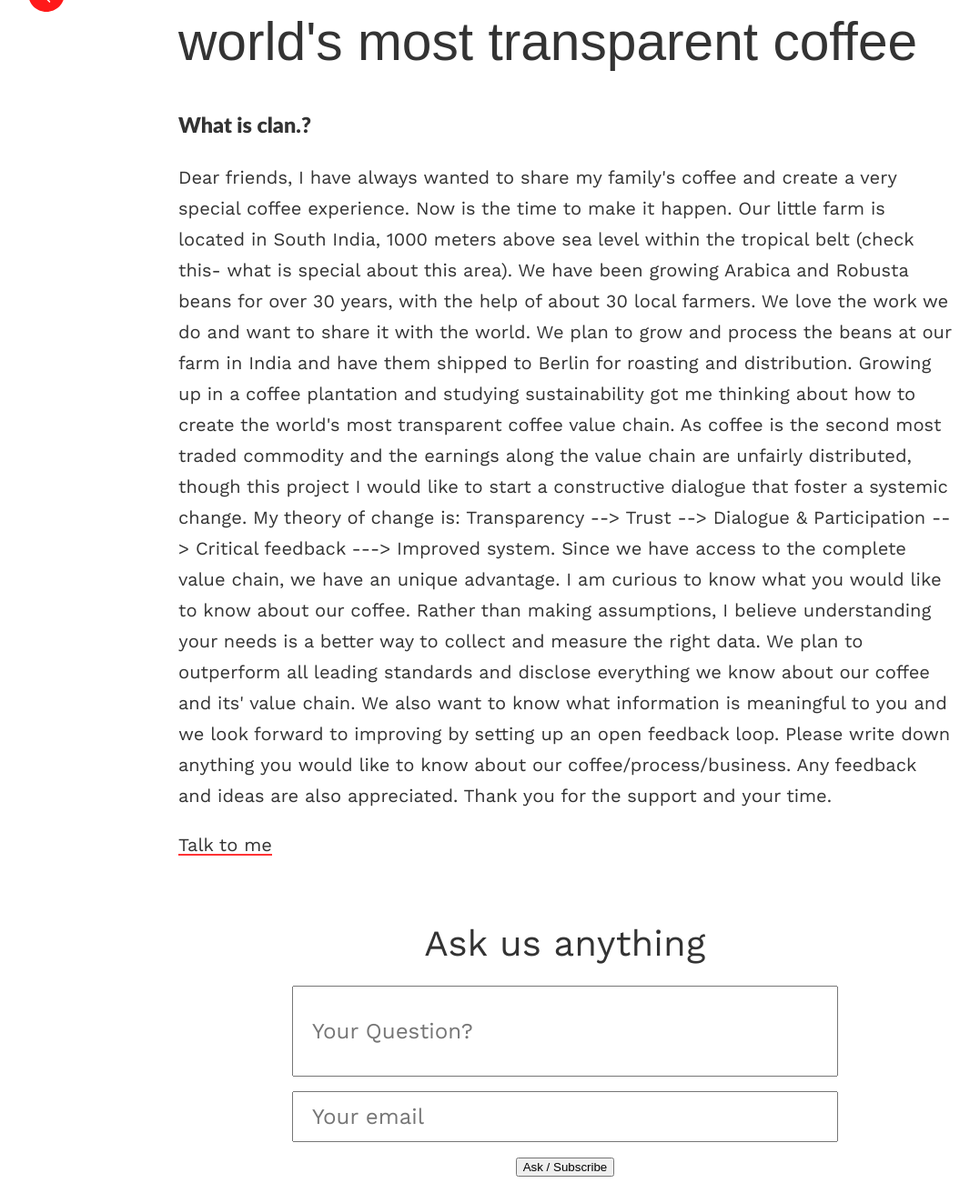
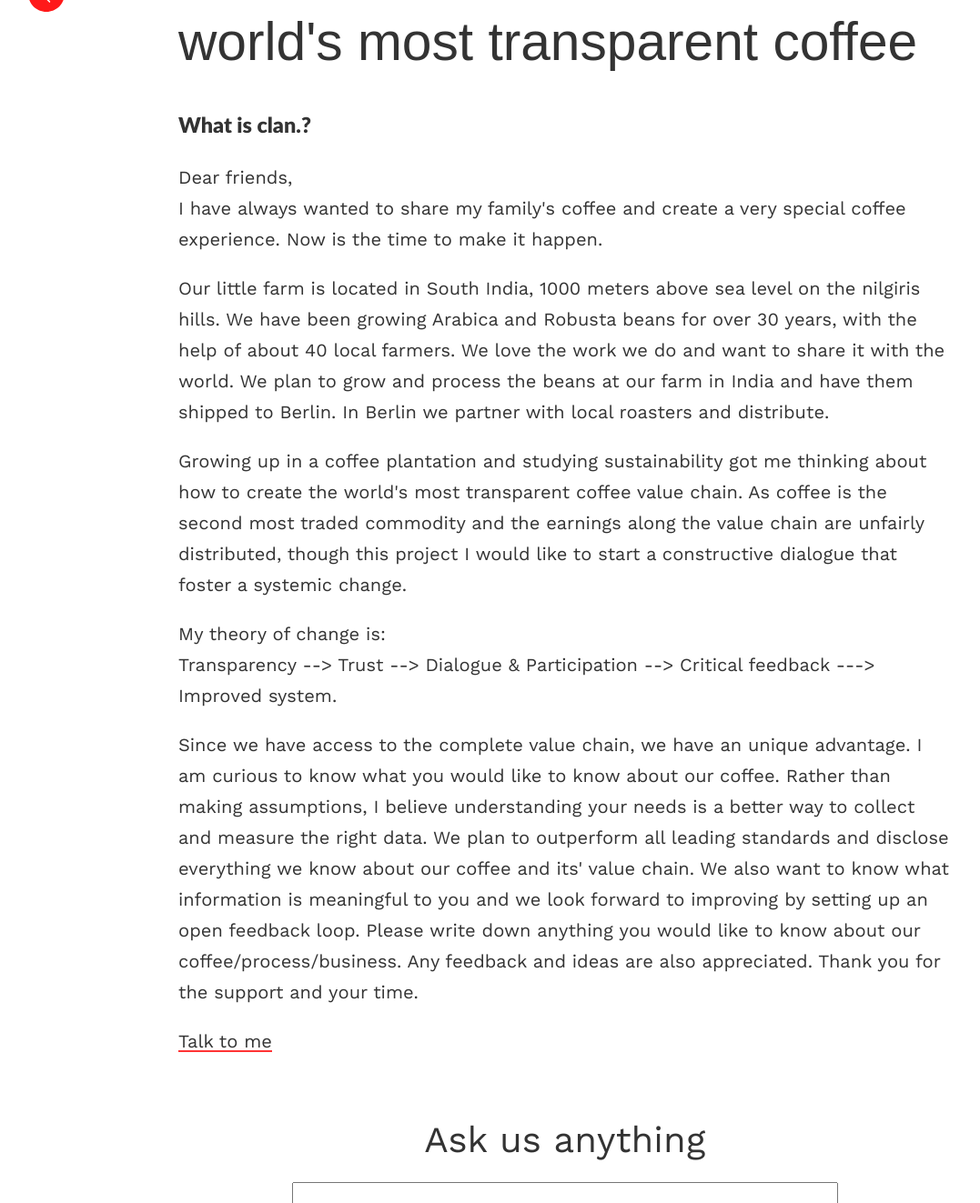
Before and after one commit to devpramoth/lucidbeans, a Jekyll site: the page built from index.html, in a window 1280 px wide and 1400 px high, scrolled down 317 px, cut to the strip 77-1400 px from the top of the window. Shown: the whole strip at 91% size, without its empty margins (19-1096 px from the left). Built offline with Jekyll 4.4.1, drawn with Linux system fonts in a browser that asks for light colours.

Commit message:
Update index.html

```diff
--- a/index.html
+++ b/index.html
@@ -7,25 +7,15 @@ layout: default
 
 <h3 id="whatisclan">What is clan.?</h3>
 
-<p>Dear friends, I have always wanted to share my family's coffee and create a very special coffee experience. Now is the time to make it happen.
+<p>Dear friends, </br>
+ I have always wanted to share my family's coffee and create a very special coffee experience. Now is the time to make it happen.
+ <p>Our little farm is located in South India, 1000 meters above sea level on the nilgiris hills. We have been growing Arabica and Robusta beans for over 30 years, with the help of about 40 local farmers. We love the work we do and want to share it with the world. We plan to grow and process the beans at our farm in India and have them shipped to Berlin. In Berlin we partner with local roasters and distribute. </p>
+ <p>Growing up in a coffee plantation and studying sustainability got me thinking about how to create the world's most transparent coffee value chain. As coffee is the second most traded commodity and the earnings along the value chain are unfairly distributed,  though this project I would like to start a constructive dialogue that foster a systemic change. </p>
 
+My theory of change is:</br>
+    Transparency --> Trust --> Dialogue & Participation --> Critical feedback ---> Improved system.
 
-
-    Our little farm is located in South India, 1000 meters above sea level within the tropical belt (check this- what is special about this area). We have been growing Arabica and Robusta beans for over 30 years, with the help of about 30 local farmers. We love the work we do and want to share it with the world. We plan to grow and process the beans at our farm in India and have them shipped to Berlin for roasting and distribution.
-
-
-
-    Growing up in a coffee plantation and studying sustainability got me thinking about how to create the world's most transparent coffee value chain. As coffee is the second most traded commodity and the earnings along the value chain are unfairly distributed,  though this project I would like to start a constructive dialogue that foster a systemic change.
-
-
-
-    My theory of change is: Transparency --> Trust --> Dialogue & Participation --> Critical feedback ---> Improved system.
-
-
-
-    Since we have access to the complete value chain, we have an unique advantage. I am curious to know what you would like to know about our coffee. Rather than making assumptions, I believe understanding your needs is a better way to collect and measure the right data. We plan to outperform all leading standards and disclose everything we know about our coffee and its' value chain. We also want to know what information is meaningful to you and we look forward to improving by setting up an open feedback loop. Please write down anything you would like to know about our coffee/process/business. Any feedback and ideas are also appreciated. Thank you for the support and your time.</p>
-
-
+<p>Since we have access to the complete value chain, we have an unique advantage. I am curious to know what you would like to know about our coffee. Rather than making assumptions, I believe understanding your needs is a better way to collect and measure the right data. We plan to outperform all leading standards and disclose everything we know about our coffee and its' value chain. We also want to know what information is meaningful to you and we look forward to improving by setting up an open feedback loop. Please write down anything you would like to know about our coffee/process/business. Any feedback and ideas are also appreciated. Thank you for the support and your time.</p>
 
 
 <p><a href="mailto:dev.pramoth@gmail.com" title="Email ID">Talk to me</a> </p>
```
